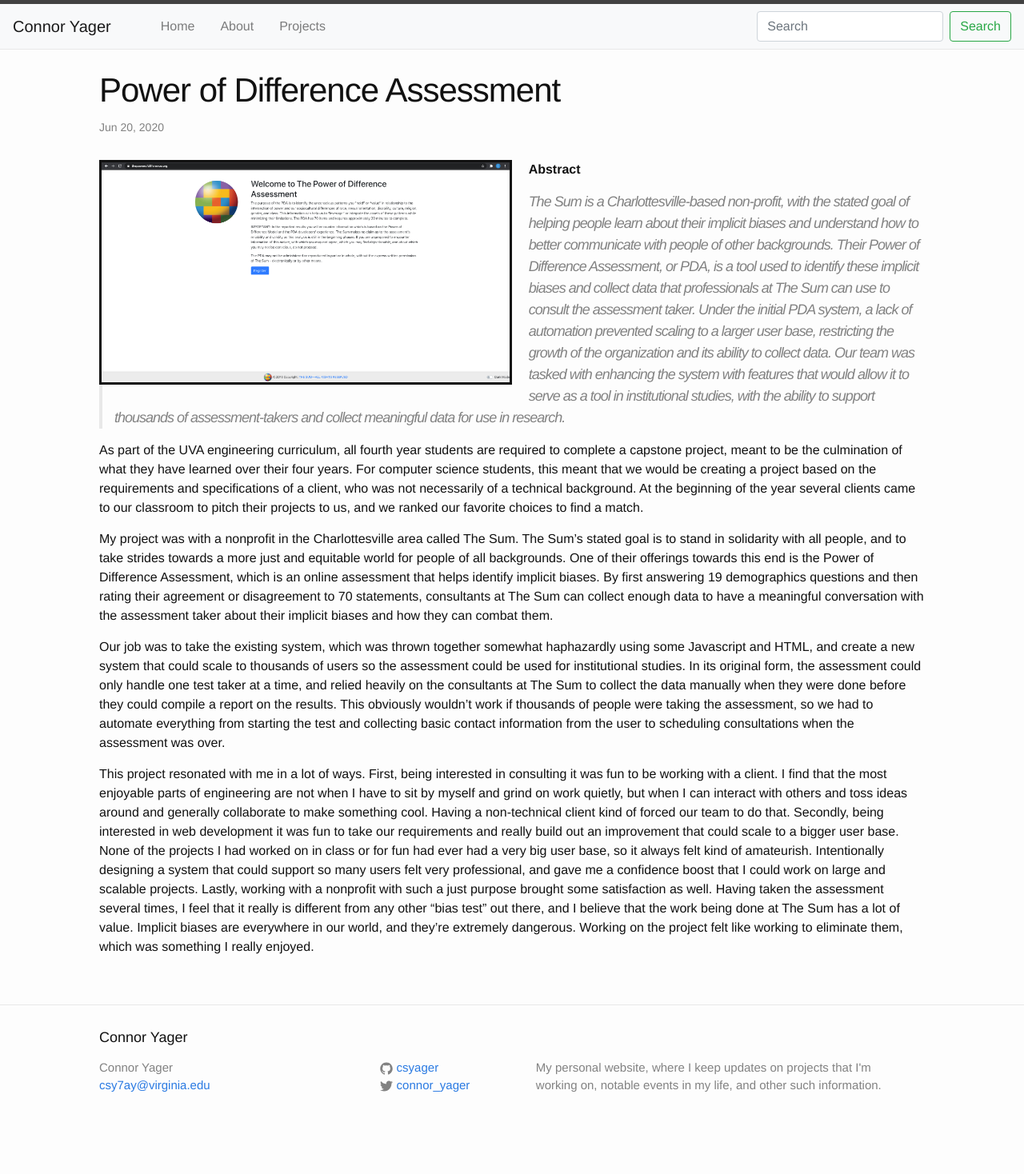
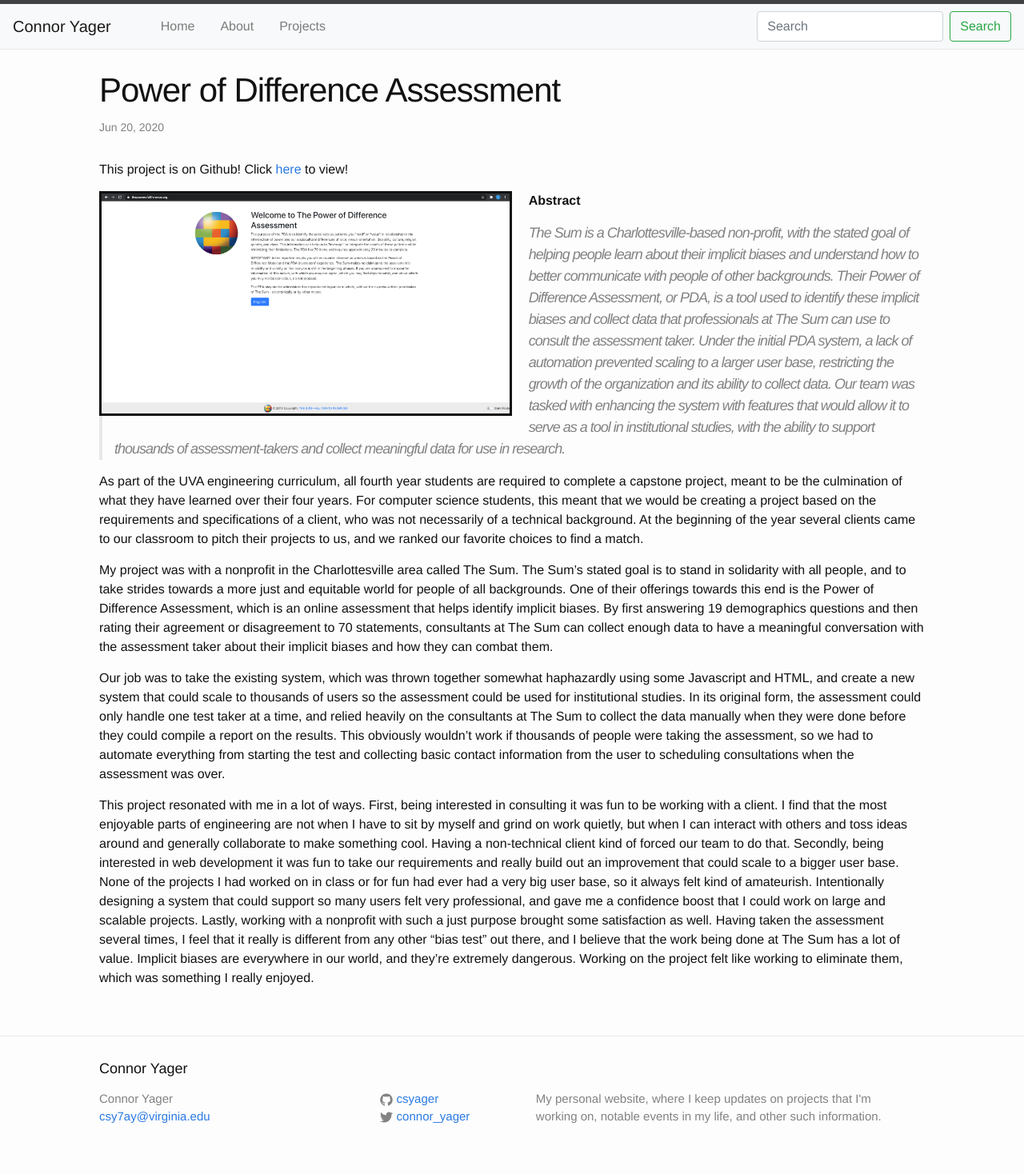
Before and after one commit to csyager/csyager.github.io, a Jekyll site: the page built from _posts/2020-06-19-powerofdifference.md, in a window 1280 px wide. Shown: the whole page at 80% size. Built offline with Jekyll 4.4.1, drawn with Linux system fonts in a browser that asks for light colours; before the commit the page ends 1429 px from its top, so only the background shows below that.

Commit message:
added github to power of difference page

```diff
--- a/_posts/2020-06-19-powerofdifference.md
+++ b/_posts/2020-06-19-powerofdifference.md
@@ -4,6 +4,8 @@
 date:   2020-06-19 22:30:00 -0400
 categories: project
 ---
+
+This project is on Github!  Click <a href="https://github.com/uva-cp-1920/The_Sum">here</a> to view!
 
 <div class="" style="float: left; margin-bottom: 2%; width: 50%; margin-right: 2%; border-style: solid">
     <a href="/assets/images/powerofdifference/landing.png"><img class="d-block w-100" src="/assets/images/powerofdifference/landing.png"></a>
```
Also changed, not shown: 2 other files.
